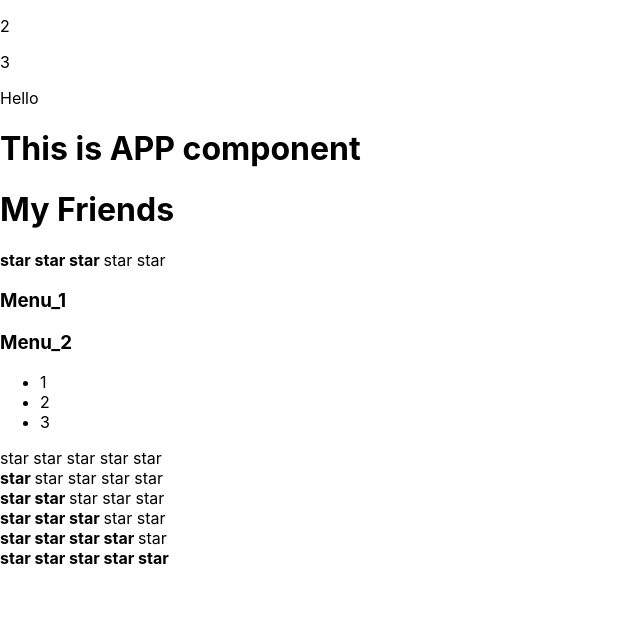
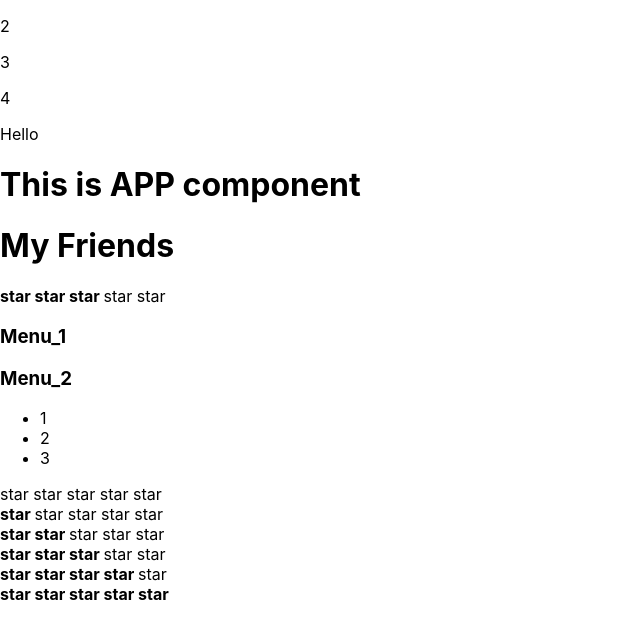
Before and after one commit to genamontana/it-kamasutra-examples, a React (Create React App) app: page / in a window 1280 px wide. Shown: the top 638 px of the page, without its empty margins (0-640 px from the left). Built offline with nearby package versions, Linux system fonts and the light colour scheme.

Commit message:
Commit <p> - 4

```diff
--- a/src/App.tsx
+++ b/src/App.tsx
@@ -8,6 +8,7 @@ function App() {
         <div>
             <p>2</p>
             <p>3</p>
+            <p>4</p>
             <p>Hello</p>
             <PageTitle title={"This is APP component"}/>
             <PageTitle title={"My Friends"}/>
```
